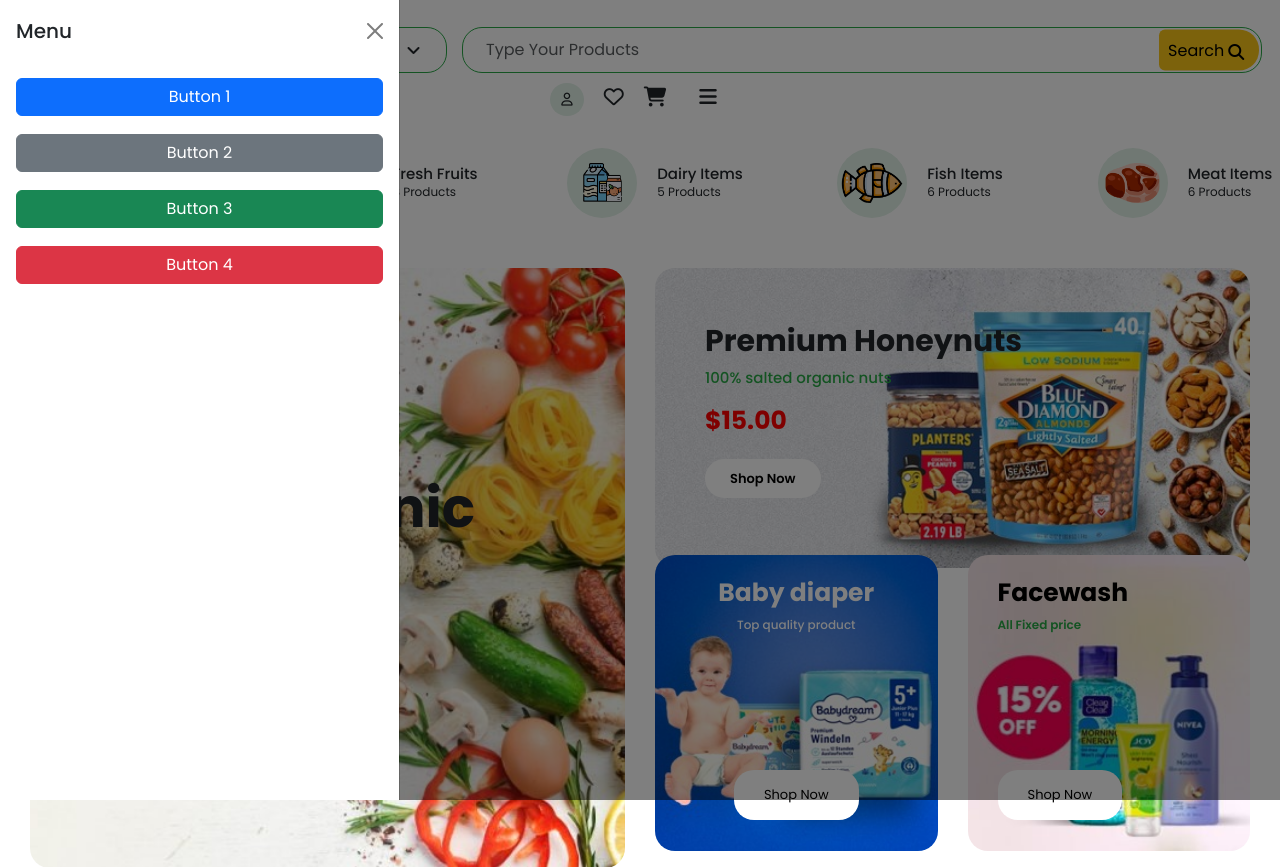
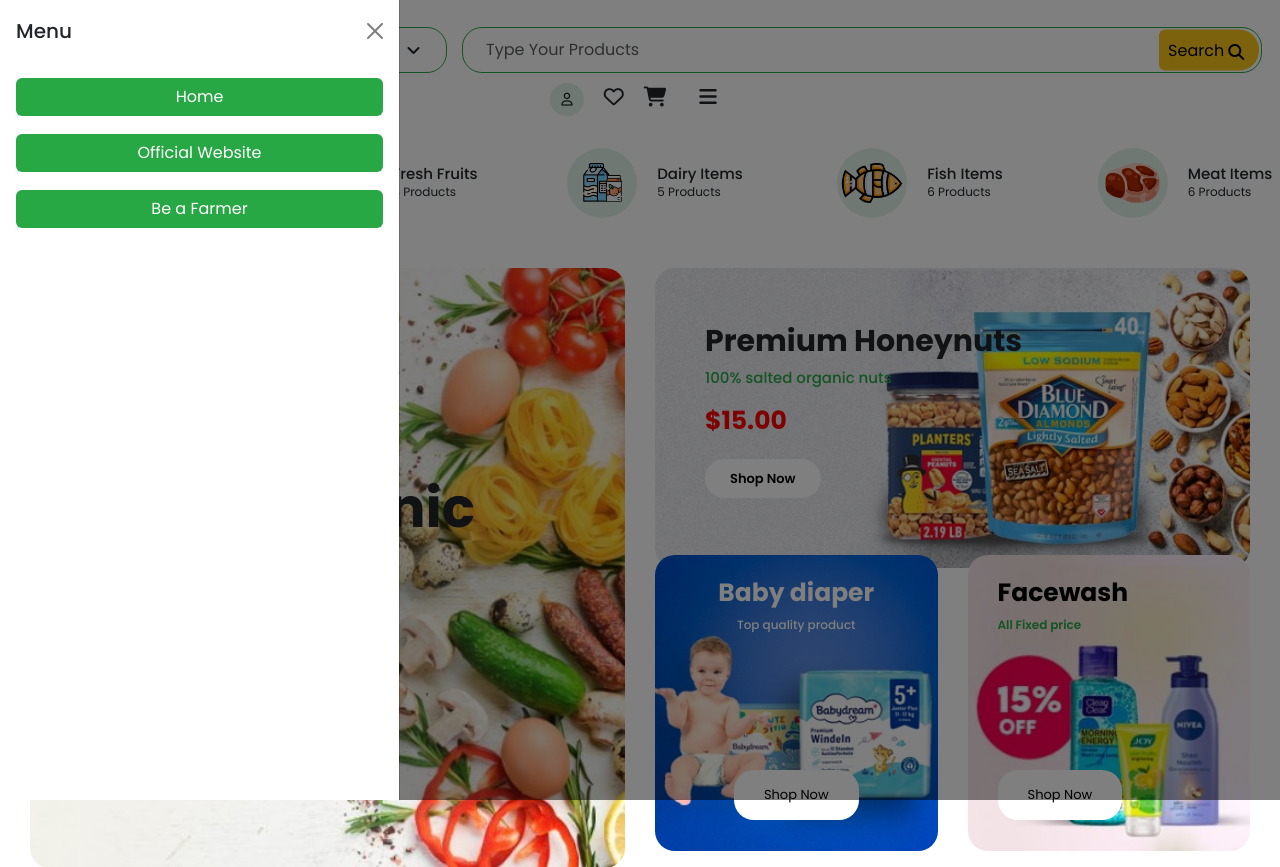
Before and after one commit to alvi00/SmartFarm, a PHP site: page / in a window 1280 px wide, after a click that opens the changed part. Shown: the top 867 px of the page. Run offline with PHP 8.4, Linux system fonts and the light colour scheme; some libraries are stand-ins or nearby versions.

Commit message:
connecting to pages in index html

```diff
--- a/css_file/user_login_page.css
+++ b/css_file/user_login_page.css
@@ -1,7 +1,7 @@
 /* Login Page Styles */
 body {
   background-color: #f5f5f5;
-    font-family: 'Arial', sans-serif;
+  font-family: "Arial", sans-serif;
   display: flex;
   justify-content: center;
   align-items: center;
@@ -84,6 +84,10 @@
   cursor: pointer;
   transition: background-color 0.3s;
 }
+.btn-login a {
+  text-decoration: none;
+  color: white;
+}
 
 .btn-login:hover {
   background-color: #218838;
--- a/css_file/user_signup_page.css
+++ b/css_file/user_signup_page.css
@@ -1,7 +1,7 @@
 /* Sign Up Page Styles */
 body {
   background-color: #f5f5f5;
-    font-family: 'Arial', sans-serif;
+  font-family: "Arial", sans-serif;
   display: flex;
   justify-content: center;
   align-items: center;
@@ -96,6 +96,10 @@
   transition: background-color 0.3s;
 }
 
+.btn-signup a {
+  text-decoration: none;
+  color: white;
+}
 .btn-signup:hover {
   background-color: #218838;
 }
--- a/html_files/featured_product.html
+++ b/html_files/featured_product.html
@@ -103,7 +103,6 @@
       </div>
     </div>
 
-
     <script>
       let currentSlide = 0;
 
--- a/html_files/user_login_page.html
+++ b/html_files/user_login_page.html
@@ -52,9 +52,11 @@
             </div>
             <a href="#">Forgot Password?</a>
           </div>
-          <button type="submit" class="btn-login">Login</button>
+          <button type="submit" class="btn-login">
+            <a href="../index.html">Login</a>
+          </button>
           <div class="signup-link">
-            Don't have an account? <a href="signup_page.html">Sign Up</a>
+            Don't have an account? <a href="user_signup_page.html">Sign Up</a>
           </div>
         </form>
 
--- a/html_files/user_signup_page.html
+++ b/html_files/user_signup_page.html
@@ -78,9 +78,11 @@
               >I agree to the <a href="#">Terms & Conditions</a></label
             >
           </div>
-          <button type="submit" class="btn-signup">Sign Up</button>
+          <button type="submit" class="btn-signup">
+            <a href="../index.html">Sign Up</a>
+          </button>
           <div class="login-link">
-            Already have an account? <a href="login.html">Log In</a>
+            Already have an account? <a href="user_login_page.html">Log In</a>
           </div>
         </form>
       </div>
--- a/index.html
+++ b/index.html
@@ -155,10 +155,17 @@
 
               <!-- New Buttons (Always Visible in Offcanvas) -->
               <div class="offcanvas-buttons">
-                <button class="btn btn-primary w-100 mb-2">Button 1</button>
-                <button class="btn btn-secondary w-100 mb-2">Button 2</button>
-                <button class="btn btn-success w-100 mb-2">Button 3</button>
-                <button class="btn btn-danger w-100">Button 4</button>
+                <button class="btn w-100 mb-2 alvi">
+                  <a href="index.html">Home</a>
+                </button>
+                <button class="btn w-100 mb-2 alvi">
+                  <a href="html_files/official_website.html"
+                    >Official Website</a
+                  >
+                </button>
+                <button class="btn w-100 mb-2 alvi">
+                  <a href="html_files/farmer.html">Be a Farmer</a>
+                </button>
               </div>
             </div>
           </div>
@@ -824,5 +831,6 @@
       integrity="sha384-0pUGZvbkm6XF6gxjEnlmuGrJXVbNuzT9qBBavbLwCsOGabYfZo0T0to5eqruptLy"
       crossorigin="anonymous"
     ></script>
+    <script src="index.js"></script>
   </body>
 </html>
--- /dev/null
+++ b/index.js
@@ -0,0 +1,31 @@
+document.addEventListener("DOMContentLoaded", function () {
+  document.querySelectorAll(".product-card_down").forEach((element) => {
+    element.addEventListener("click", function () {
+      window.location.href = "html_files/featured_product.html";
+    });
+  });
+});
+
+document.addEventListener("DOMContentLoaded", function () {
+  document.querySelectorAll(".select-options").forEach((element) => {
+    element.addEventListener("click", function () {
+      window.location.href = "html_files/featured_product.html";
+    });
+  });
+});
+
+document.addEventListener("DOMContentLoaded", function () {
+  document.querySelectorAll(".fa-user").forEach((element) => {
+    element.addEventListener("click", function () {
+      window.location.href = "html_files/user_login_page.html";
+    });
+  });
+});
+
+document.addEventListener("DOMContentLoaded", function () {
+  document.querySelectorAll(".shopping-cart-icon").forEach((element) => {
+    element.addEventListener("click", function () {
+      window.location.href = "html_files/recipt_page.html";
+    });
+  });
+});
--- a/style.css
+++ b/style.css
@@ -141,6 +141,7 @@
     padding: 10px 11px;
     font-size: 13px;
     border-radius: 50%;
+    cursor: pointer;
   }
 
   .fa-grip-lines-vertical {
@@ -965,6 +966,7 @@
   align-items: center;
   gap: 10px;
   height: auto;
+  cursor: pointer;
 }
 
 /* Product Image */
@@ -1162,3 +1164,17 @@
     justify-content: center;
   }
 }
+
+.alvi {
+  background-color: #28a745;
+  color: white;
+}
+
+.alvi:hover {
+  background-color: #1f6d30;
+}
+
+.alvi a {
+  text-decoration: none;
+  color: white;
+}
```
Also changed, not shown: html_files/farmer.html (added, +9 -0 lines), html_files/official_website.html (added, +9 -0 lines). Lines whose indentation alone changed are shown as unchanged.
